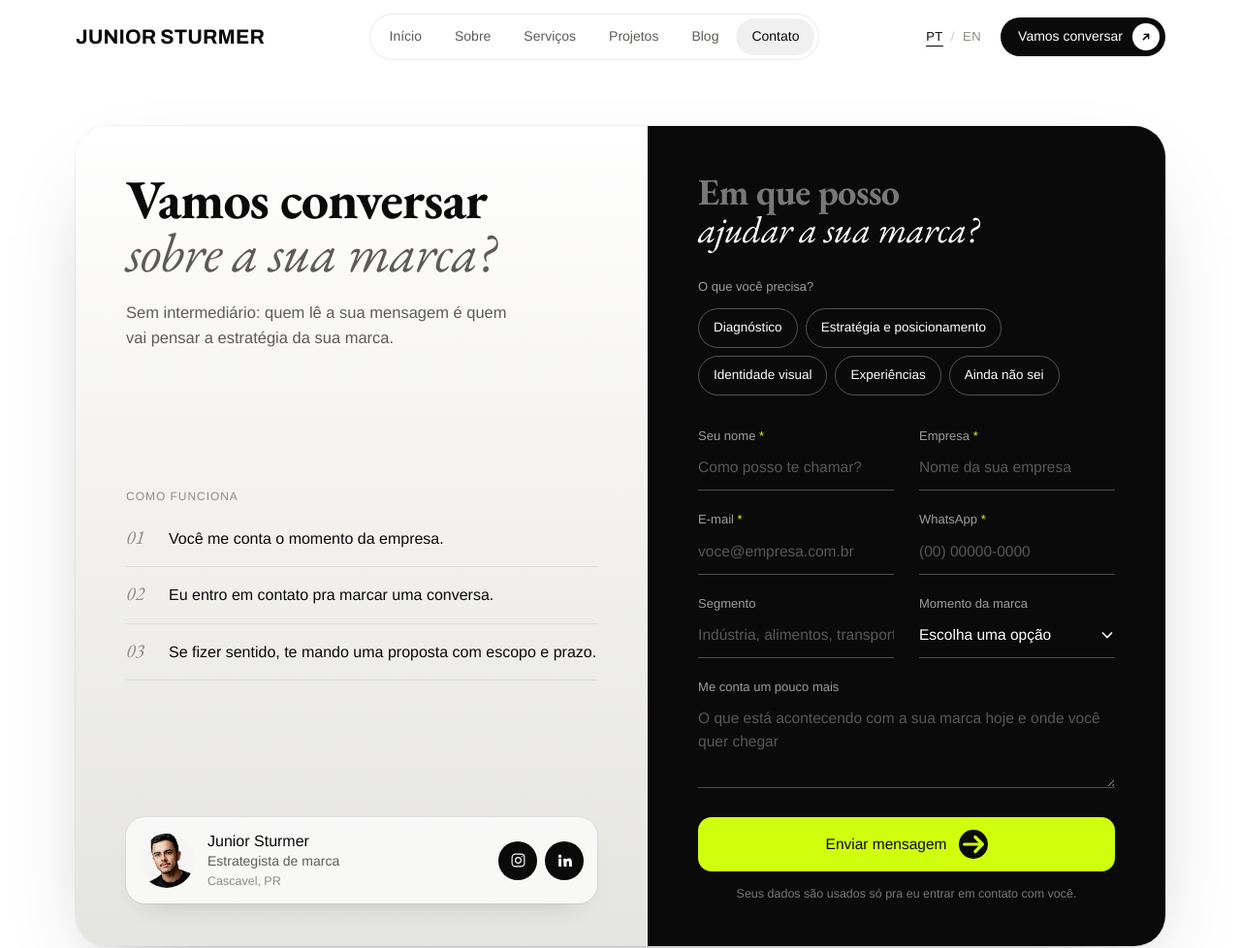
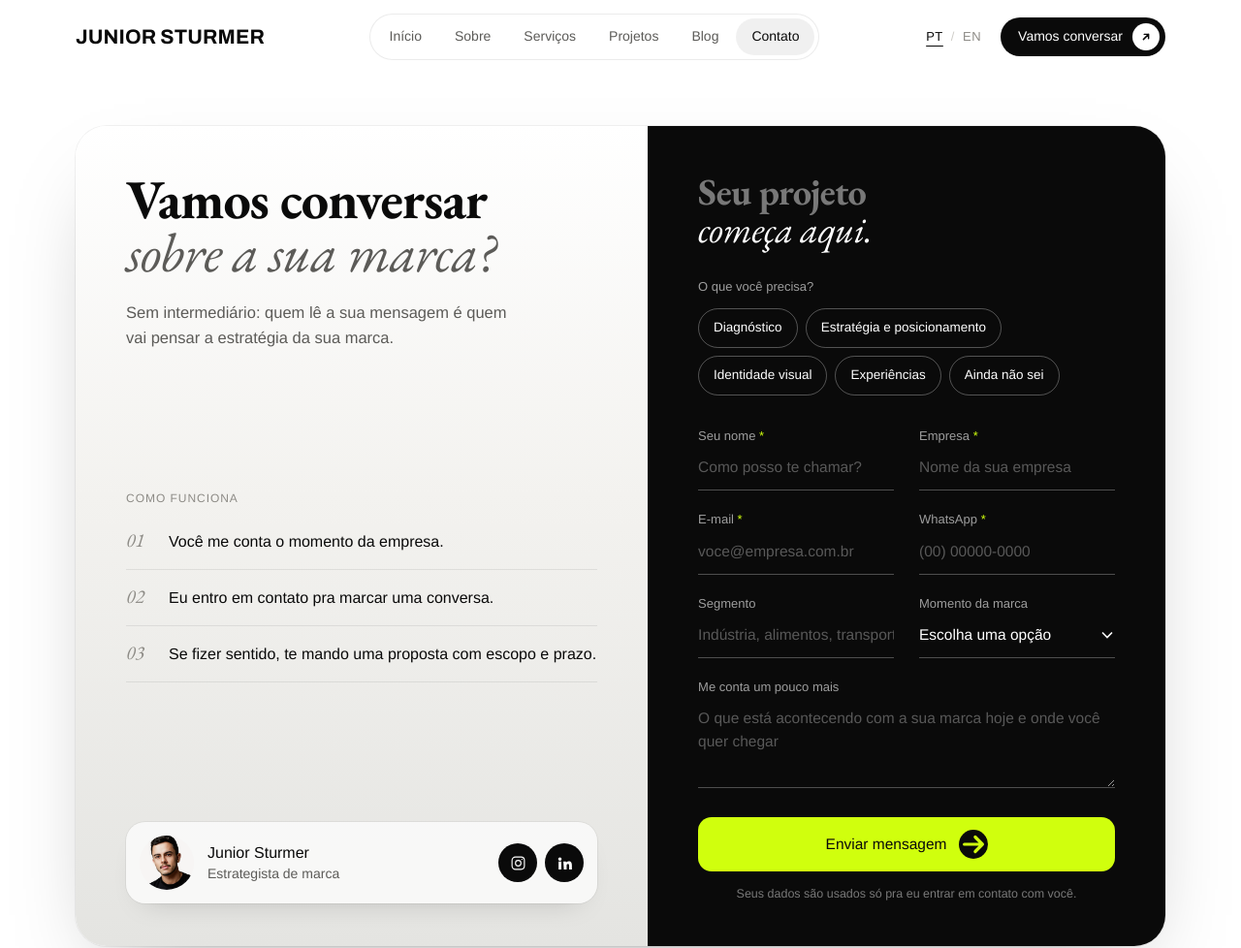
Before and after one commit to juniorsturmer/juniorsturmer-site, a website: page contato/index.html in a window 1280 px wide. Shown: the top 978 px of the page at 97% size. Drawn offline with nearby package versions, Linux system fonts and the light colour scheme.

Commit message:
Contato: título do formulário sem pergunta e assinatura sem cidade
Co-Authored-By: Claude Opus 5.5 <noreply@anthropic.com>
Claude-Session: https://claude.ai/code/session_013Z5t5XAEmGo6WqqqnVBgTa

```diff
--- a/assets/v2.css
+++ b/assets/v2.css
@@ -676,7 +676,6 @@ fieldset.fd { border: 0; }
 .cx-me .av img { width: 100%; height: 100%; object-fit: cover; }
 .cx-me p { flex: 1; min-width: 0; font-size: 14px; line-height: 1.4; color: var(--g-4); }
 .cx-me p b { display: block; color: var(--ink); font-weight: 500; font-size: 16px; }
-.cx-me p small { display: block; font-size: 12.5px; color: var(--g-3); margin-top: 2px; }
 .cx-soc { display: flex; gap: 8px; }
 .cx-soc a { width: 40px; height: 40px; border-radius: 50%; display: grid; place-items: center; background: var(--ink); color: var(--white); transition: transform .3s var(--ease), color .3s; }
 .cx-soc a:hover { transform: translateY(-3px); color: var(--lime); }
--- a/contato/index.html
+++ b/contato/index.html
@@ -54,13 +54,13 @@
           <span class="cx-lb">Como funciona</span>
           <ol class="cx-how"><li><span class="n">01</span><p>Você me conta o momento da&nbsp;empresa.</p></li><li><span class="n">02</span><p>Eu entro em contato pra marcar uma&nbsp;conversa.</p></li><li><span class="n">03</span><p>Se fizer sentido, te mando uma proposta com escopo e&nbsp;prazo.</p></li></ol>
         </div>
-        <div class="cx-me"><picture class="av"><source srcset="/assets/img/junior-sturmer-rosto.webp" type="image/webp"><img src="/assets/img/junior-sturmer-rosto.jpg" width="400" height="400" alt="Junior Sturmer" loading="lazy"></picture><p><b>Junior Sturmer</b>Estrategista de marca<small>Cascavel, PR</small></p><nav class="cx-soc" aria-label="Redes sociais"><a href="https://www.instagram.com/juniorsturmer/" target="_blank" rel="noopener me" aria-label="Instagram"><svg viewBox="0 0 24 24" fill="none" stroke="currentColor" stroke-width="1.6" aria-hidden="true"><rect x="3" y="3" width="18" height="18" rx="5"/><circle cx="12" cy="12" r="4"/><circle cx="17.5" cy="6.5" r="1" fill="currentColor" stroke="none"/></svg></a><a href="https://www.linkedin.com/in/juniorsturmer/" target="_blank" rel="noopener me" aria-label="LinkedIn"><svg viewBox="0 0 24 24" fill="currentColor" aria-hidden="true"><path d="M4.98 3.5a2.5 2.5 0 1 1 0 5 2.5 2.5 0 0 1 0-5zM3 9.5h4V21H3zM10 9.5h3.8v1.6h.06c.53-1 1.83-2.06 3.77-2.06 4.03 0 4.77 2.65 4.77 6.1V21h-4v-5.1c0-1.22-.02-2.79-1.7-2.79-1.7 0-1.96 1.33-1.96 2.7V21h-4z"/></svg></a></nav></div>
+        <div class="cx-me"><picture class="av"><source srcset="/assets/img/junior-sturmer-rosto.webp" type="image/webp"><img src="/assets/img/junior-sturmer-rosto.jpg" width="400" height="400" alt="Junior Sturmer" loading="lazy"></picture><p><b>Junior Sturmer</b>Estrategista de marca</p><nav class="cx-soc" aria-label="Redes sociais"><a href="https://www.instagram.com/juniorsturmer/" target="_blank" rel="noopener me" aria-label="Instagram"><svg viewBox="0 0 24 24" fill="none" stroke="currentColor" stroke-width="1.6" aria-hidden="true"><rect x="3" y="3" width="18" height="18" rx="5"/><circle cx="12" cy="12" r="4"/><circle cx="17.5" cy="6.5" r="1" fill="currentColor" stroke="none"/></svg></a><a href="https://www.linkedin.com/in/juniorsturmer/" target="_blank" rel="noopener me" aria-label="LinkedIn"><svg viewBox="0 0 24 24" fill="currentColor" aria-hidden="true"><path d="M4.98 3.5a2.5 2.5 0 1 1 0 5 2.5 2.5 0 0 1 0-5zM3 9.5h4V21H3zM10 9.5h3.8v1.6h.06c.53-1 1.83-2.06 3.77-2.06 4.03 0 4.77 2.65 4.77 6.1V21h-4v-5.1c0-1.22-.02-2.79-1.7-2.79-1.7 0-1.96 1.33-1.96 2.7V21h-4z"/></svg></a></nav></div>
       </div>
       <form class="cx-r" name="contato" method="POST" action="/obrigado/" data-netlify="true" netlify-honeypot="bot-field">
         <input type="hidden" name="form-name" value="contato">
         <input type="hidden" name="idioma" value="pt">
         <p class="hp"><label>Não preencha <input name="bot-field"></label></p>
-        <h2 class="t">Em que posso <em>ajudar a sua marca?</em></h2>
+        <h2 class="t">Seu projeto <em>começa aqui.</em></h2>
         <fieldset class="cx-need"><legend>O que você precisa?</legend><div class="opts"><label class="opt"><input type="checkbox" name="servicos[]" value="diagnostico"><span>Diagnóstico</span></label><label class="opt"><input type="checkbox" name="servicos[]" value="estrategia"><span>Estratégia e posicionamento</span></label><label class="opt"><input type="checkbox" name="servicos[]" value="identidade"><span>Identidade visual</span></label><label class="opt"><input type="checkbox" name="servicos[]" value="experiencias"><span>Experiências</span></label><label class="opt"><input type="checkbox" name="servicos[]" value="nao-sei"><span>Ainda não sei</span></label></div></fieldset>
         <div class="cx-g">
           <div class="cx-f"><label for="nome">Seu nome <span class="req">*</span></label><input id="nome" name="nome" type="text" autocomplete="name" required placeholder="Como posso te chamar?"></div>
```
Also changed, not shown: en/contact/index.html (+2 -2 lines).
